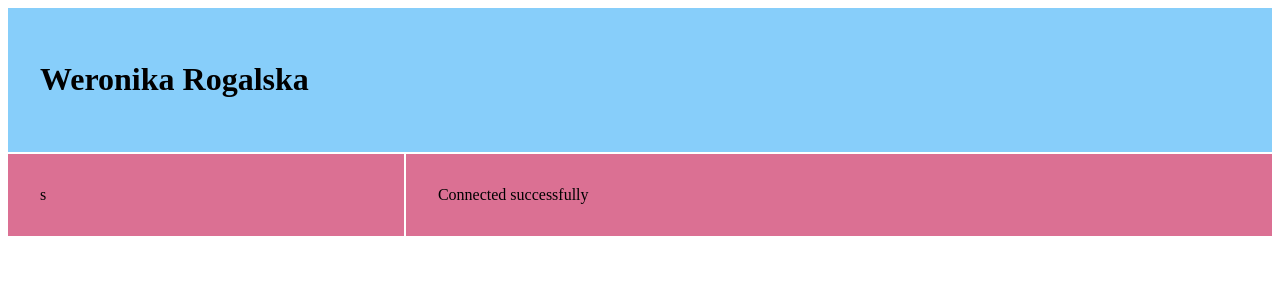
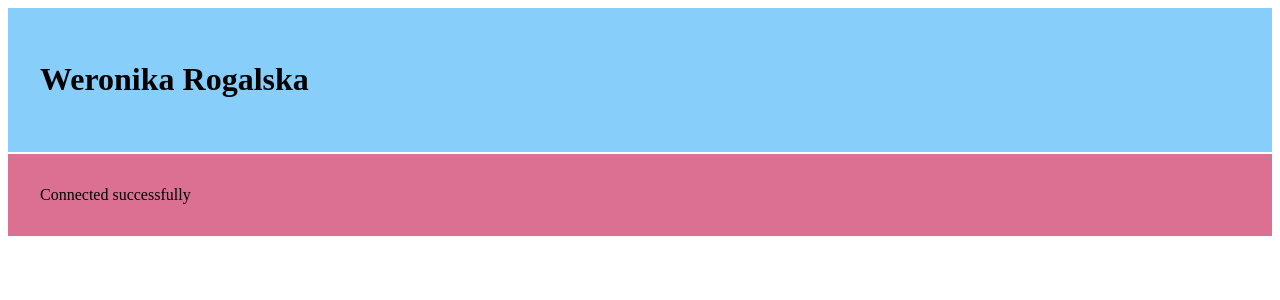
Before and after one commit to 3ti-2020/crud-wiele-do-wielu-weronika-rogalska, a PHP site: page / in a window 1280 px wide. Shown: the top 300 px of the page. Run offline with PHP 8.4, Linux system fonts and the light colour scheme; data that the repository does not hold is empty.

Commit message:
Add files via upload

```diff
--- a/index.php
+++ b/index.php
@@ -8,7 +8,6 @@
 </head>
 <body>
 <header class="header"><h1>Weronika Rogalska</h1></header>
-<sidebar class="sidebar">s</sidebar>
 <main class="main">
     <?php
     require_once('connect.php');
--- a/style2.css
+++ b/style2.css
@@ -12,12 +12,6 @@ body{
 
 .main{
     background-color: palevioletred;
-    grid-column: 2/4;
+    grid-column: 1 / 4;
     padding: 2rem;
 }
-
-.sidebar{
-    background-color: palevioletred;
-    grid-column: 1 / 2;
-    padding: 2rem;
-}
```
